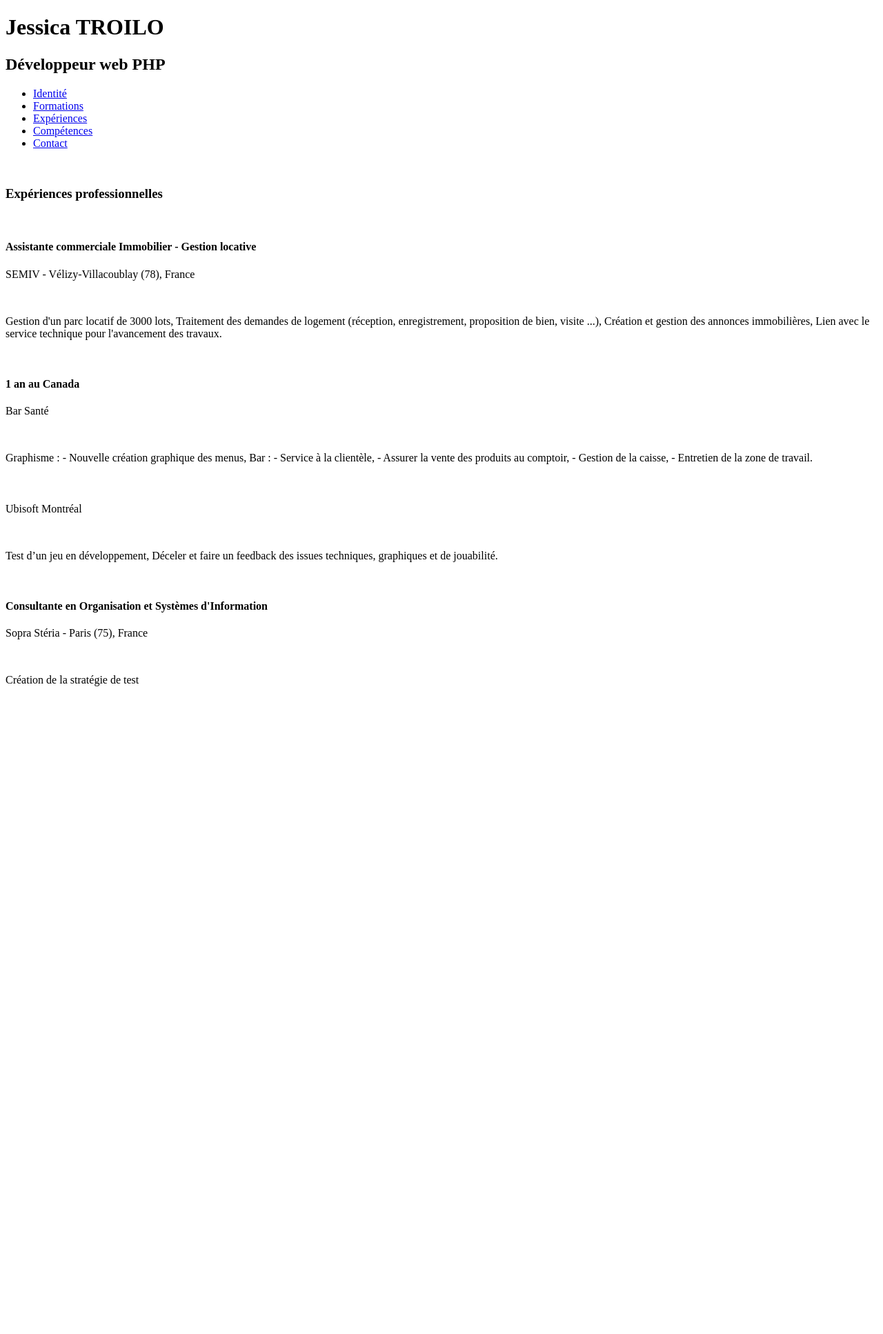
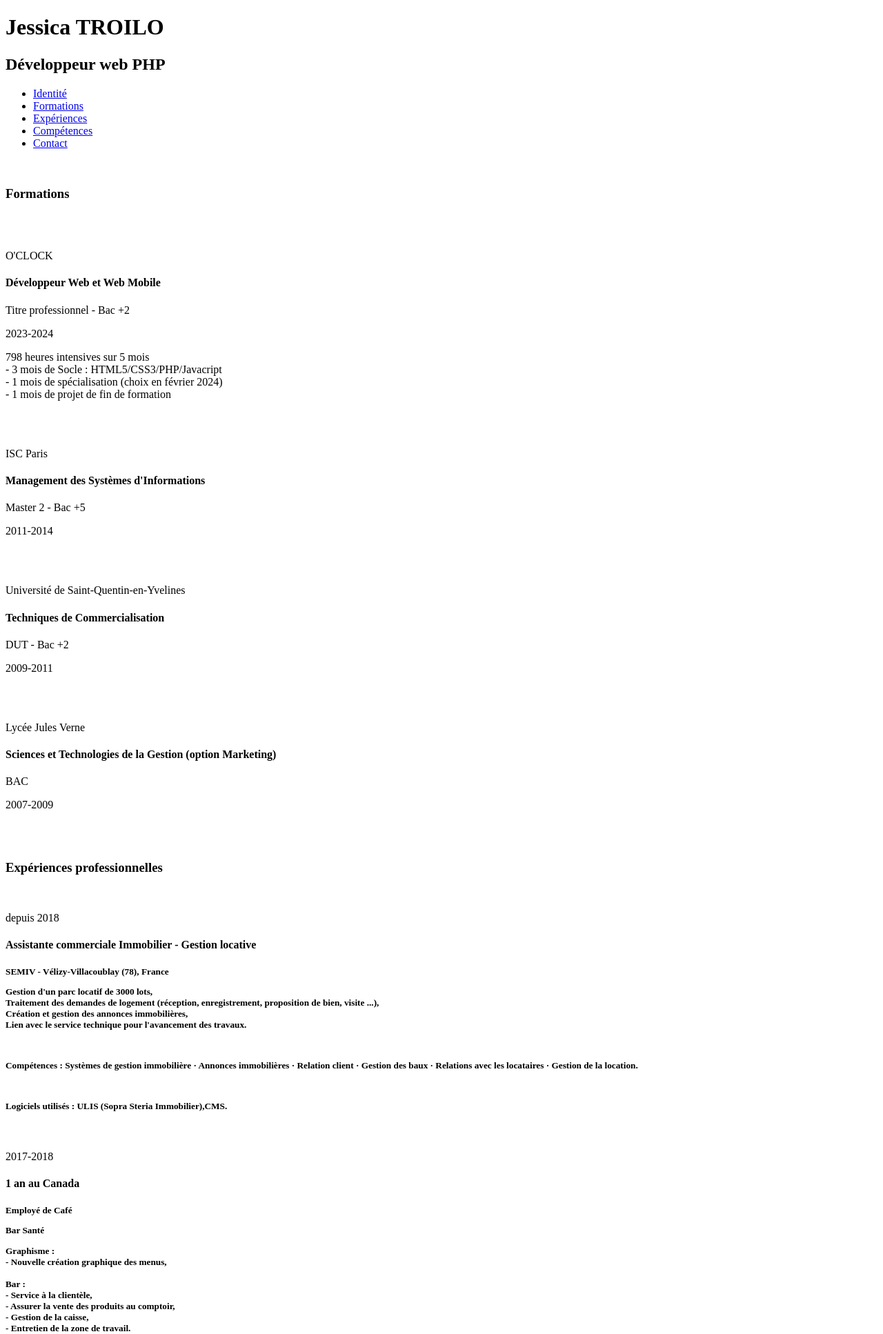
Before and after one commit to jessicatroilo/jessicatroilo.github.io, a PHP site: page /CV/ in a window 1280 px wide. Shown: the top 1934 px of the page at 69% size. Before the commit the page ends 995 px from the top, so only its background shows below. Run offline with PHP 8.4, Linux system fonts and the light colour scheme; some libraries are stand-ins or nearby versions.

Commit message:
je me bats avec le CSS

```diff
--- a/css/style.css
+++ b/css/style.css
@@ -0,0 +1,3 @@
+body {
+    border : 2px red;
+}
--- a/php/datas/data.php
+++ b/php/datas/data.php
@@ -5,29 +5,33 @@
 $education = [
     1 => [
         'titleFormation' => "Développeur Web  et Web Mobile",
-        'typeDiplome' => "Titre professionnel",
+        'typeDiplome' => "Titre professionnel - Bac +2",
         'nameSchool' => "O'CLOCK",
         'logoSchool' => "",
         'yearFormation'=> "2023-2024",
+        'notion' => '798 heures intensives sur 5 mois <br>
+        - 3 mois de Socle : HTML5/CSS3/PHP/Javacript<br>
+        - 1 mois de spécialisation (choix en février 2024)<br>
+        - 1 mois de projet de fin de formation',
 
     ],
 
     2 => [
         'titleFormation' => "Management des Systèmes d'Informations",
-        'typeDiplome' => "Master 2",
+        'typeDiplome' => "Master 2 - Bac +5",
         'nameSchool' => "ISC Paris",
         'logoSchool' => "",
         'yearFormation'=> "2011-2014",
-
+        'notion' => "",
     ],
 
     3 => [
         'titleFormation' => "Techniques de Commercialisation",
-        'typeDiplome' => "DUT",
+        'typeDiplome' => "DUT - Bac +2",
         'nameSchool' => "Université de Saint-Quentin-en-Yvelines",
         'logoSchool' => "",
         'yearFormation'=> "2009-2011",
-
+        'notion' => "",
     ],
 
     4 => [
@@ -36,7 +40,7 @@ $education = [
         'nameSchool' => "Lycée Jules Verne",
         'logoSchool' => "",
         'yearFormation'=> "2007-2009",
-
+        'notion' => "",
     ],
 ];
 
@@ -47,9 +51,9 @@ $experience = [
         'villeEntreprise'=> "Vélizy-Villacoublay (78), France",
         'titleMissions' => "",
         'missions' => "
-        Gestion d'un parc locatif de 3000 lots,
-        Traitement des demandes de logement (réception, enregistrement, proposition de bien, visite ...),
-        Création et gestion des annonces immobilières,
+        Gestion d'un parc locatif de 3000 lots,<br>
+        Traitement des demandes de logement (réception, enregistrement, proposition de bien, visite ...),<br>
+        Création et gestion des annonces immobilières,<br>
         Lien avec le service technique pour l'avancement des travaux.",
 
         'skills' => "Compétences : Systèmes de gestion immobilière · Annonces immobilières · Relation client · Gestion des baux · Relations avec les locataires · Gestion de la location.",
@@ -63,12 +67,12 @@ $experience = [
         'nameEntreprise' => "Bar Santé",
         'villeEntreprise'=> "",
         'titleMissions' => "Employé de Café",
-        'missions' => "Graphisme :
-        - Nouvelle création graphique des menus,
-        Bar :
-        - Service à la clientèle,
-        - Assurer la vente des produits au comptoir,
-        - Gestion de la caisse,
+        'missions' => "Graphisme : <br>
+        - Nouvelle création graphique des menus, <br><br>
+        Bar : <br>
+        - Service à la clientèle,<br>
+        - Assurer la vente des produits au comptoir,<br>
+        - Gestion de la caisse, <br>
         - Entretien de la zone de travail.",
         'skills' => "",
         'software' => "",
@@ -82,7 +86,7 @@ $experience = [
         'villeEntreprise'=> "",
         'titleMissions' => "Playtester",
         'missions' =>
-        " Test d’un jeu en développement,
+        " Test d’un jeu en développement, <br>
         Déceler et faire un feedback des issues techniques, graphiques et de jouabilité.",
         'skills' => "",
         'software' => "",
@@ -93,24 +97,21 @@ $experience = [
         'titlePoste' => "Consultante en Organisation et Systèmes d'Information",
         'nameEntreprise' => "Sopra Stéria",
         'villeEntreprise'=> "Paris (75), France",
-        'titleMissions' => "ACOSS : refonte du site internet du bouquet de service de l'Urssaf.fr
-        Création de la stratégie de test.
-
-        ASP (Agence de Service et Paiement) : gestion du système d'information des fonds européens pour la période 2014-2020
-        Rédaction et suivi des demandes d'évolutions et des anomalies,
-        Préparation des cas et des scénarios de tests et réalisation de la recette,
-        Lien avec la MOE.
-
-        AP-HP (Assistance Publique – Hôpitaux de Paris) : mission de transformation du système d’information clinique
-        Management d'une équipe de 3 personnes,
-        Participation au déploiement du logiciel dans 10 hôpitaux,
-        Organisation des formations (recueil des besoins utilisateurs, plan de formation, création des fils rouge et des supports, animation...) et accompagnement terrain,
-        Participation et organisation de la montée en compétence des nouveaux collaborateurs sur la mission.
-        Création d'outils de suivi et d'amélioration de la performance.
-        ",
-        'missions' => "Création de la stratégie de test",
-        " Test d’un jeu en développement,
-        Déceler et faire un feedback des issues techniques, graphiques et de jouabilité,",
+        'titleMissions' => "",
+        'missions' => "ACOSS : refonte du site internet du bouquet de service de l'Urssaf.fr<br>
+        Création de la stratégie de test.<br>
+        <br>
+        ASP (Agence de Service et Paiement) : gestion du système d'information des fonds européens pour la période 2014-2020 <br>
+        Rédaction et suivi des demandes d'évolutions et des anomalies, <br>
+        Préparation des cas et des scénarios de tests et réalisation de la recette, <br>
+        Lien avec la MOE.<br>
+        <br>
+        AP-HP (Assistance Publique – Hôpitaux de Paris) : mission de transformation du système d’information clinique <br>
+        Management d'une équipe de 3 personnes,<br>
+        Participation au déploiement du logiciel dans 10 hôpitaux,<br>
+        Organisation des formations (recueil des besoins utilisateurs, plan de formation, création des fils rouge et des supports, animation...) et accompagnement terrain,<br>
+        Participation et organisation de la montée en compétence des nouveaux collaborateurs sur la mission.<br>
+        Création d'outils de suivi et d'amélioration de la performance.<br>",
         'skills' => "Réalisations :
         Plus 750 personnes formées dans 150 formations dans 10 hôpitaux déployés dont 20 services,
         Documents de formations créés et réalisations des entretiens pour connaître les besoins des services,
--- a/php/index.php
+++ b/php/index.php
@@ -3,7 +3,8 @@ Ceux-ci étant paramétrer pour recevoir le code  -->
 
 <?php
 
-require 'datas/data.php';
-include 'templates/header.tpl.php';
+include 'datas/data.php';
+include './templates/header.tpl.php';
+include 'templates/form.tpl.php';
 include 'templates/exp.tpl.php';
 include 'templates/footer.tpl.php';
--- a/php/templates/exp.tpl.php
+++ b/php/templates/exp.tpl.php
@@ -4,7 +4,7 @@ les deux fichiers : exp.tpl.php et data.php ont été inclue dans index.php
 Données du tableau $experience recupérer à l'aide d'un foreach
 Affichage des données dans le HTML-->
 
-<main>
+
 
     <img src="" alt="">
     <h3> Expériences professionnelles</h3>
@@ -14,8 +14,9 @@ foreach ($experience as $experienceKeys => $experienceValue) {
 ?>
 
     <section>
-
+        <p> <?= $experienceValue['yearWork']; ?>
         <h4><?= $experienceValue['titlePoste']; ?> </h4>
+        <h5> <?= $experienceValue ['titleMissions']; ?>
 
         <p><?= $experienceValue['nameEntreprise'];
             if ($experienceValue['villeEntreprise']==true) {
@@ -26,9 +27,18 @@ foreach ($experience as $experienceKeys => $experienceValue) {
             }?>
         </p>
 
+        <p>
+            <?= $experienceValue['missions'];?>
+
+        </p>
         <br>
+        <p>
+            <?= $experienceValue['skills'];?>
 
-        <p><?= $experienceValue['missions'];?>
+        </p>
+        <br>
+        <p>
+            <?= $experienceValue['software'];?>
 
         </p>
 
--- /dev/null
+++ b/php/templates/form.tpl.php
@@ -0,0 +1,30 @@
+<!-- template pour toutes les formations du CV
+Les données ont été rentrées dans un tableau associatif : data.php
+les deux fichiers : form.tpl.php et data.php ont été inclue dans index.php
+Données du tableau $education recupérer à l'aide d'un foreach
+Affichage des données dans le HTML-->
+
+<main>
+
+    <img src="" alt="">
+    <h3> Formations</h3>
+    <br>
+<?php
+foreach ($education as $educationKeys => $educationValue) {
+?>
+    <section>
+        <img src="" alt=""/>
+        <p> <?= $educationValue['nameSchool'] ?> </p>
+        <h4><?= $educationValue['titleFormation']?> </h4>
+        <p> <?= $educationValue['typeDiplome'] ?> </p>
+        <p> <?= $educationValue['yearFormation'] ?> </p>
+        <p> <?= $educationValue['notion'] ?> </p>
+
+        <br>
+
+    </section>
+
+
+<?php
+};
+?>
--- a/php/templates/header.tpl.php
+++ b/php/templates/header.tpl.php
@@ -3,8 +3,9 @@
 <head>
     <meta charset="UTF-8">
     <title>CV Jessica Troilo</title>
-    <link rel="stylesheet" href="../css/reset.css">
-    <link rel="stylesheet" href="../css/style.css">
+    <link rel="stylesheet" href="http://localhost/CV/jessicatroilo.github.io/css/reset.css"/>
+    <link rel="stylesheet" href="http://localhost/CV/jessicatroilo.github.io/css/style.css"/>
+
 </head>
 <body>
 
```
